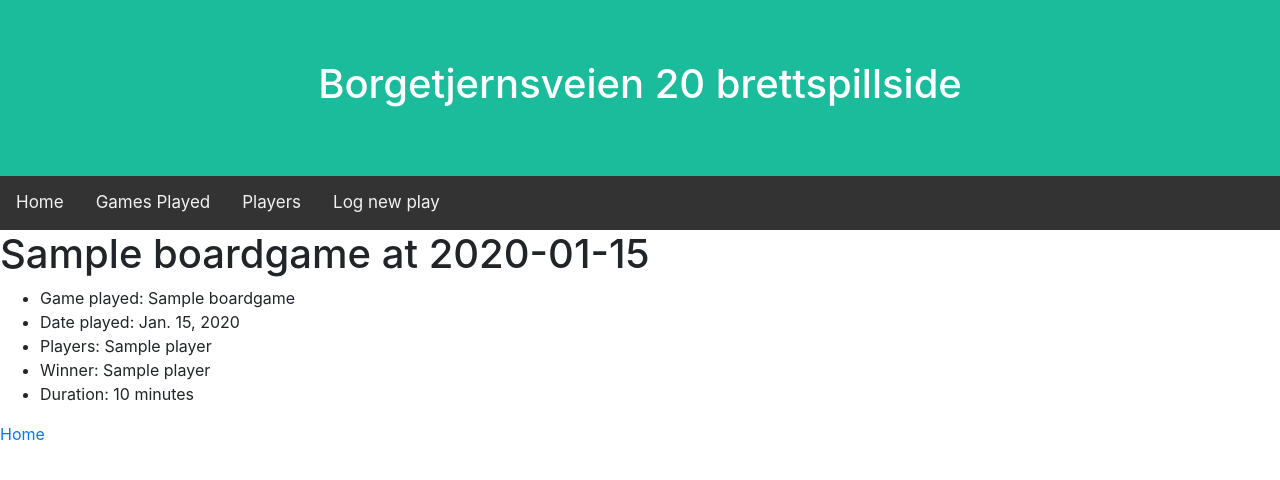
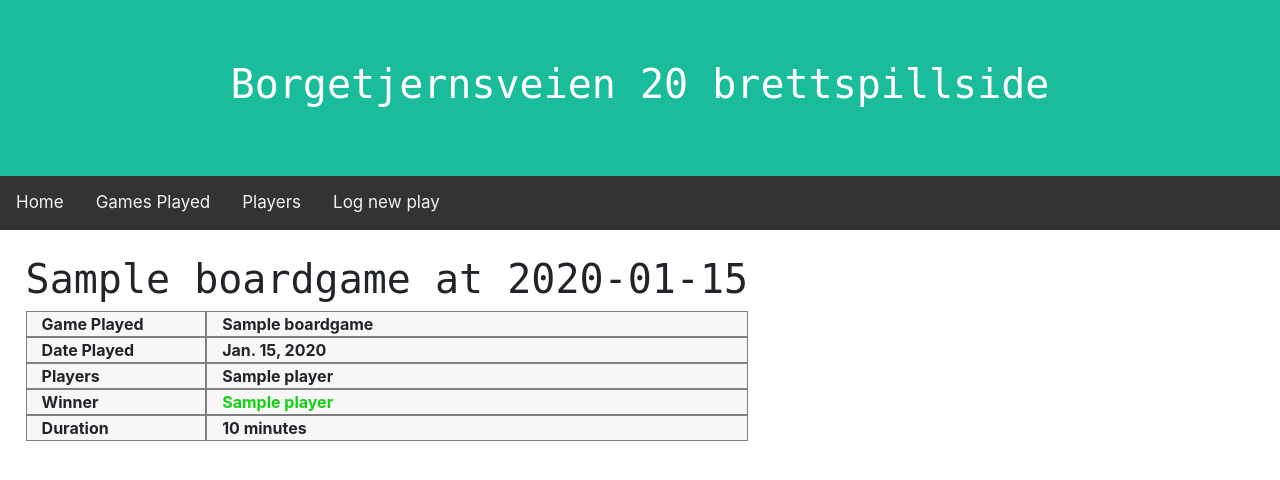
Before and after one commit to gjerdingc/Boardgames-Home, a Django app: page /games/1 in a window 1280 px wide. Shown: the top 480 px of the page. Run offline with Django 4.2, Linux system fonts and the light colour scheme; tables that the repository leaves empty hold one stand-in row (values such as "Sample post"); some libraries are stand-ins or nearby versions.

Commit message:
Updated games played page to look better

```diff
--- a/app/games/templates/games/detail.html
+++ b/app/games/templates/games/detail.html
@@ -4,26 +4,49 @@
 {% block title %} {{game}} {% endblock %}
 
 {% block content %}
-    <h1>{{game}}</h1>
 
-    <ul>
-        <li>
-            Game played: {{game.boardgame}}
-        </li>
-        <li>
-            Date played: {{game.date}}
-        </li>
-        <li>
-            Players: {{game.players.all|join:", "}}
-        </li>
-        <li>
-            Winner: {{ game.winner }}
-        </li>
-        <li>
-            Duration: {{game.duration}} minutes
-        </li>
-    </ul>
+    <div style="float: left; min-width: 700px; margin-left: 2%; margin-top: 2%; font-weight: bold;">
+        <h1>{{game}}</h1>
+        <div class="row">
+            <div class="col-3">
+                Game Played
+            </div>
+            <div class="col">
+                {{game.boardgame}}
+            </div>
+        </div>
+        <div class="row">
+            <div class="col-3">
+                Date Played
+            </div>
+            <div class="col">
+                {{game.date}}
+            </div>
+        </div>
+        <div class="row">
+            <div class="col-3">
+                Players
+            </div>
+            <div class="col test">
+                {{game.players.all|join:", "}}
+            </div>
+        </div>
+        <div class="row">
+            <div class="col-3">
+                Winner
+            </div>
+            <div class="col green">
+                {{ game.winner }}
+            </div>
+        </div>
+        <div class="row">
+            <div class="col-3">
+                Duration
+            </div>
+            <div class="col">
+                {{game.duration}} minutes
+            </div>
+        </div>
+    </div>
 
-
-    <a href="{% url 'welcome' %}">Home</a>
 {% endblock %}
--- a/app/website/static/website/style.css
+++ b/app/website/static/website/style.css
@@ -39,12 +39,16 @@
   border: 0;
 }
 
-.table {
-
+.test {
+  display:inline;
 }
 
-body {
+.green {
+  color: rgb(18, 211, 18)
+}
 
+h1 {
+  font-family: monospace;
 }
 
 image {
```
